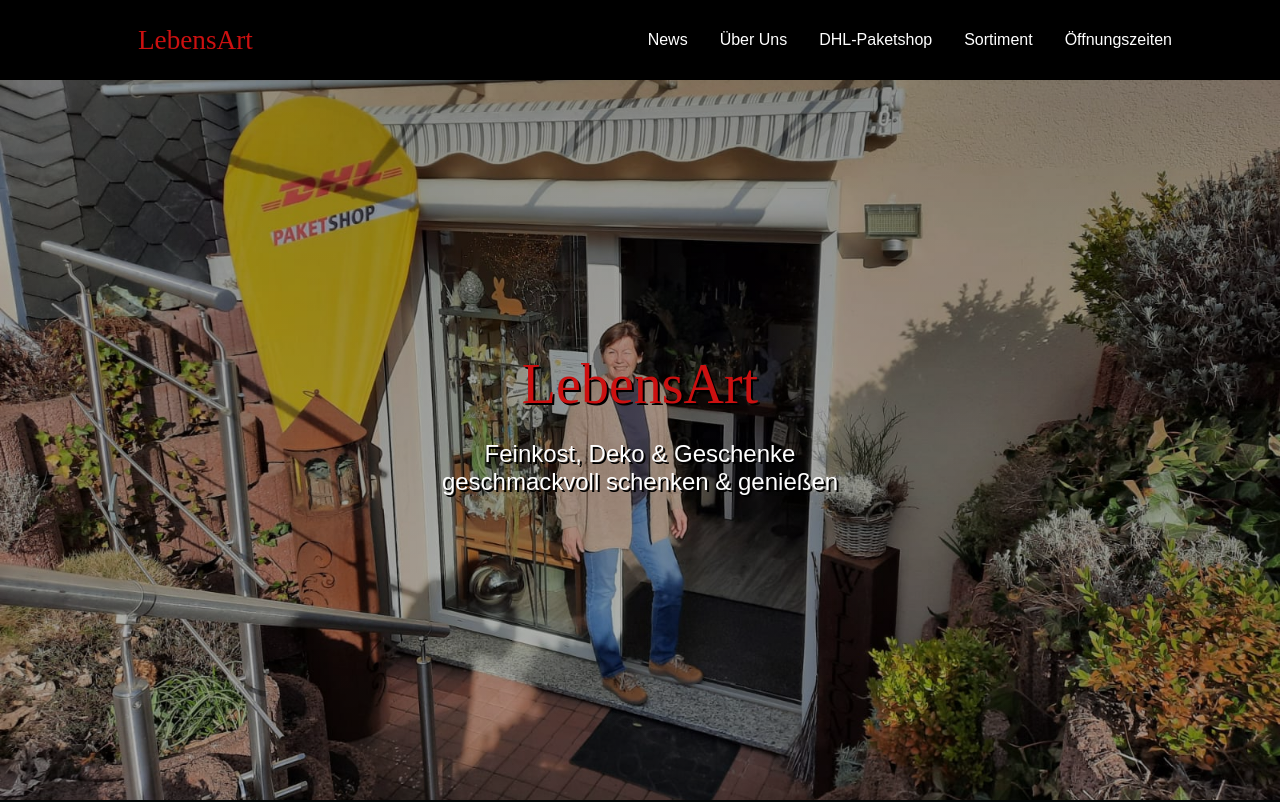
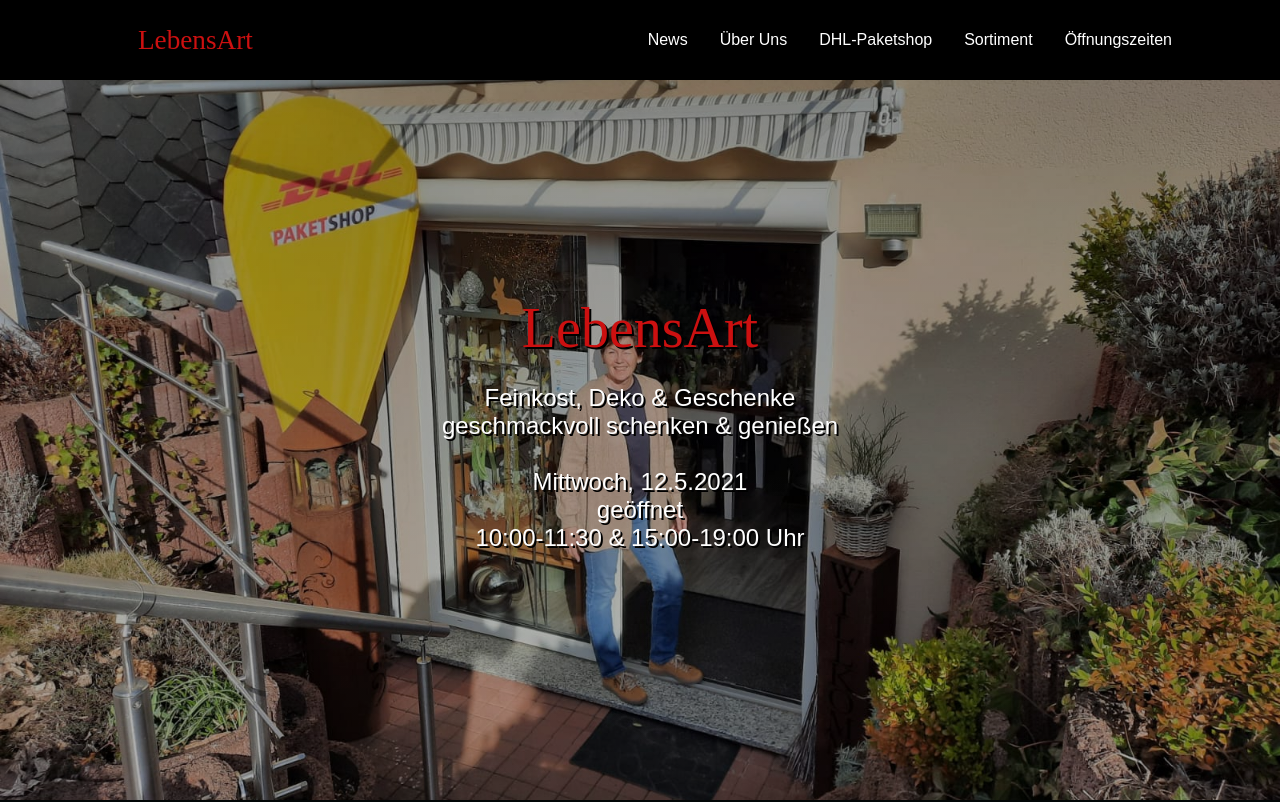
Before and after one commit to JanDupont/Website-Lebensart, a React (Create React App) app: page / in a window 1280 px wide. Shown: the top 802 px of the page. Built offline with nearby package versions, Linux system fonts and the light colour scheme; a web font is replaced by a local one.

Commit message:
Hero Oeffnungszeiten

```diff
--- a/src/components/HeroSection/index.js
+++ b/src/components/HeroSection/index.js
@@ -34,6 +34,11 @@ const HeroSection = () => {
                     Feinkost, Deko & Geschenke
                     <br/>
                     geschmackvoll schenken & genießen
+                    <br/>
+                    <br/>
+                    Mittwoch, 12.5.2021 <br/>
+                    geöffnet<br/>
+                    10:00-11:30 & 15:00-19:00 Uhr
                 </HeroP>
             </HeroContent>
         </HeroContainer>
```
